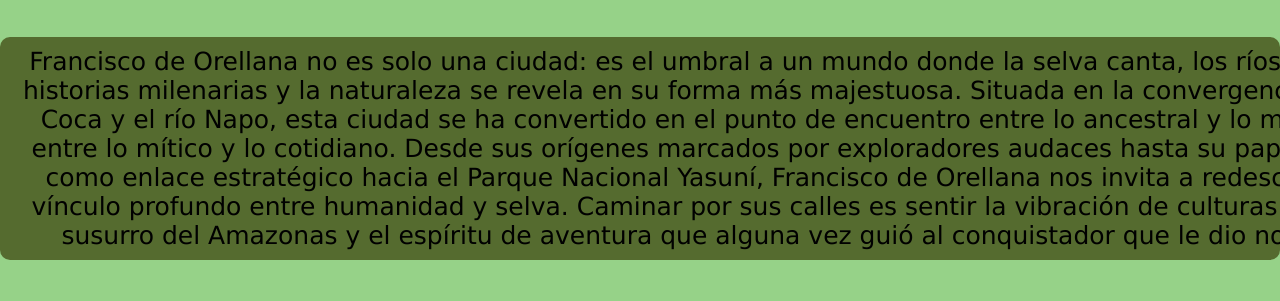
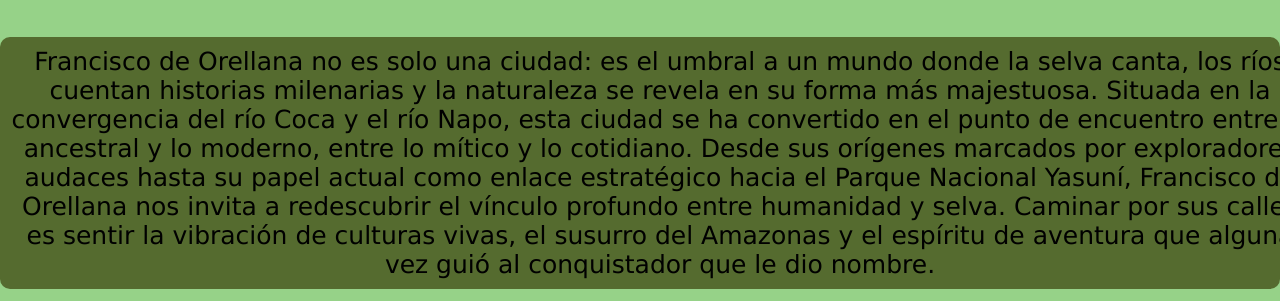
Before and after one commit to raik64/raik64, a plain HTML site: page index.html in a window 1280 px wide. Shown: the part 625-926 px from the top of the page. Drawn offline with Linux system fonts and the light colour scheme.

Commit message:
Update index.html

```diff
--- a/index.html
+++ b/index.html
@@ -75,7 +75,7 @@
 
   <center>
     <div style="margin-top: 20px; background-color: darkolivegreen; border-radius: 10px 10px 10px 10px;">
-      <p style="font-size: 25px; font-family:Verdana, Geneva, Tahoma, sans-serif; width: 1400px; padding: 10px;">
+      <p style="font-size: 25px; font-family:Verdana, Geneva, Tahoma, sans-serif; width: 1300px; padding: 10px;">
        Francisco de Orellana no es solo una ciudad: es el umbral a un mundo donde la selva canta, los ríos cuentan historias milenarias y la naturaleza se revela en su forma más majestuosa. Situada en la convergencia del río Coca y el río Napo, esta ciudad se ha convertido en el punto de encuentro entre lo ancestral y lo moderno, entre lo mítico y lo cotidiano.
 Desde sus orígenes marcados por exploradores audaces hasta su papel actual como enlace estratégico hacia el Parque Nacional Yasuní, Francisco de Orellana nos invita a redescubrir el vínculo profundo entre humanidad y selva. Caminar por sus calles es sentir la vibración de culturas vivas, el susurro del Amazonas y el espíritu de aventura que alguna vez guió al conquistador que le dio nombre.
     </div>
```
